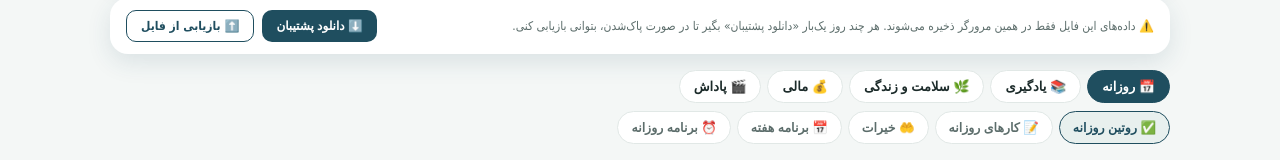
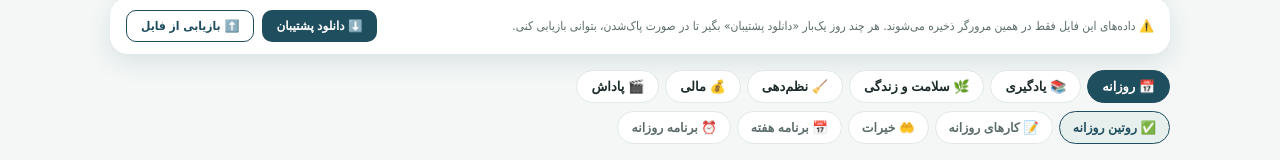
Before and after one commit to mhrahbaran/iPlan, a plain HTML site: page index.html in a window 1280 px wide. Shown: the part 215-375 px from the top of the page. Drawn offline with Linux system fonts and the light colour scheme.

Commit message:
Add files via upload

```diff
--- a/index.html
+++ b/index.html
@@ -1392,6 +1392,8 @@ const TAB_GROUPS = [
     { id: "weight", label: "⚖️ وزن" },
     { id: "qaza", label: "🌙 روزه قضا" },
     { id: "hiking", label: "⛰️ کوهنوردی" },
+  ]},
+  { id: "declutterGrp", label: "🧹 نظم‌دهی", tabs: [
     { id: "declutter", label: "🧹 نظم‌دهی" },
   ]},
   { id: "money", label: "💰 مالی", tabs: [
```
